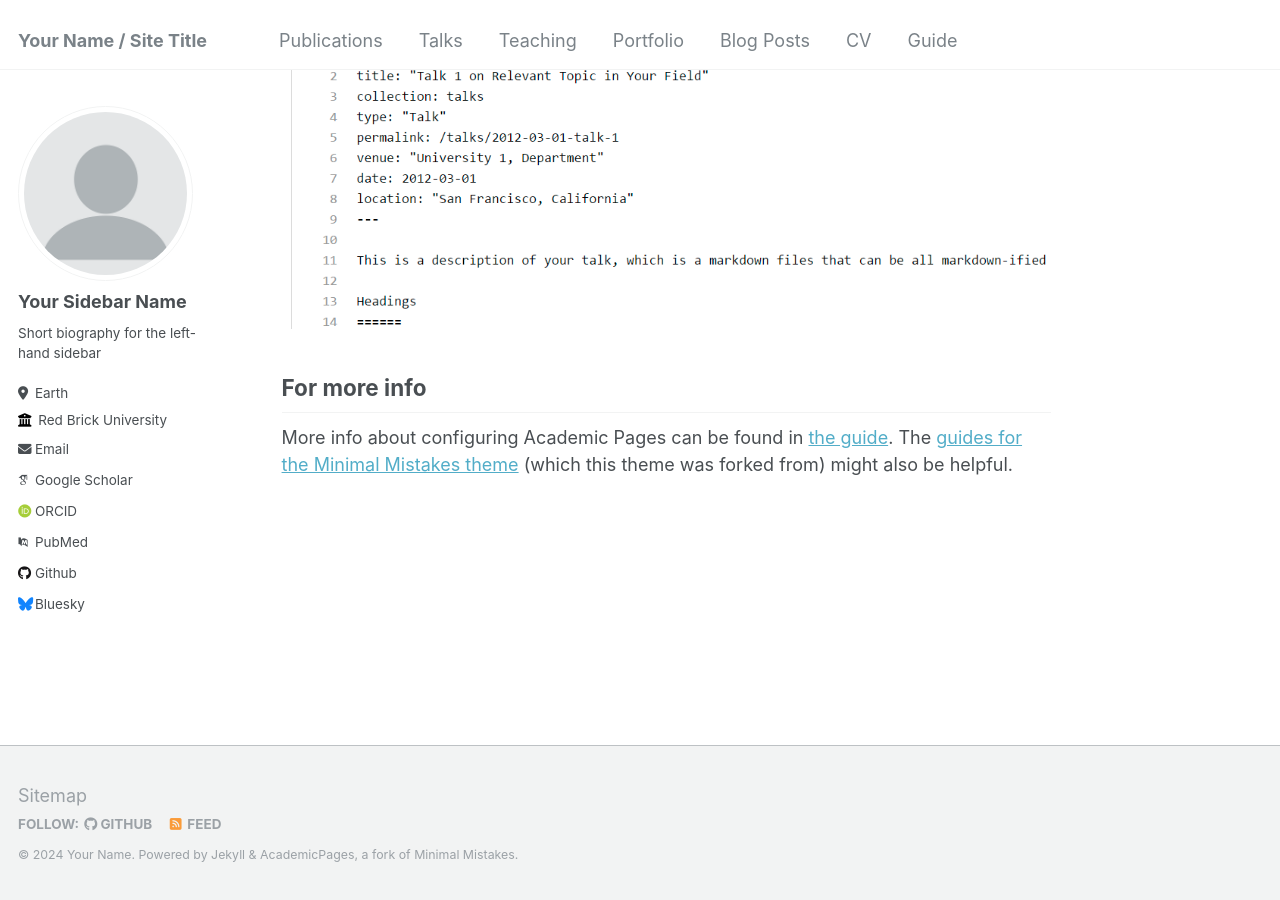
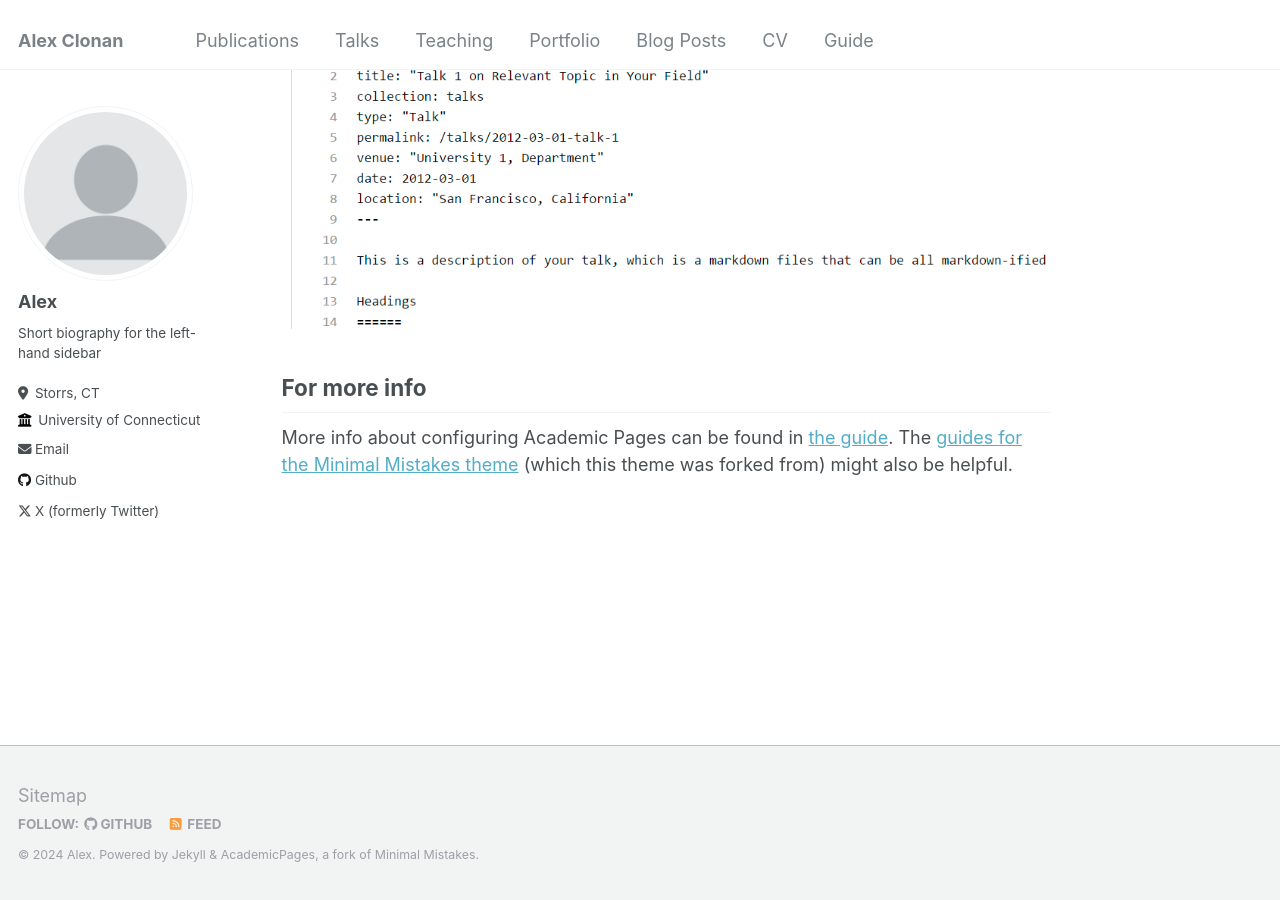
Before and after one commit to aclonan/aclonan.github.io, a Jekyll site: the page built from _pages/about.md, in a window 1280 px wide and 900 px high, scrolled down 2660 px. Built offline with Jekyll 4.4.1, drawn with Linux system fonts in a browser that asks for light colours; some web fonts are replaced.

Commit message:
Update _config.yml

```diff
--- a/_config.yml
+++ b/_config.yml
@@ -8,13 +8,13 @@
 
 # Basic Site Settings
 locale                   : "en-US"
-title                    : "Your Name / Site Title"
+title                    : "Alex Clonan"
 title_separator          : "-"
-name                     : &name "Your Name"
-description              : &description "personal description"
-url                      : https://academicpages.github.io # the base hostname & protocol for your site e.g. "https://mmistakes.github.io"
+name                     : &name "Alex"
+description              : &description "Alex|Brains|Ears|Models"
+url                      : https://academicpages.github.io # the base hostname & protocol for your site e.g. "https://alonan.github.io"
 baseurl                  : "" # the subpath of your site, e.g. "/blog"
-repository               : "academicpages/academicpages.github.io"
+repository               : "aclonan/aclonan.github.io"
 
 # Site Author - The following control what appear as part of the author content on the side bar.
 #               If a field is blank the icon and link will not appear, otherwise it will be shown.
@@ -22,32 +22,32 @@ repository               : "academicpages/academicpages.github.io"
 author:
   # Biographic information
   avatar           : "profile.png"
-  name             : "Your Sidebar Name"
-  pronouns         : # example: "she/her"
+  name             : "Alex"
+  pronouns         : # example: "he/him"
   bio              : "Short biography for the left-hand sidebar"
-  location         : "Earth"
-  employer         : "Red Brick University"
+  location         : "Storrs, CT"
+  employer         : "University of Connecticut"
   uri              : # URL
-  email            : "none@example.org"
+  email            : "alex.clonan@uconn.edu"
 
   # Academic websites
   arxiv            : # URL - Update with the correct link to your profile
-  googlescholar    : "https://scholar.google.com/citations?user=PS_CX0AAAAAJ"
+  googlescholar    : #"https://scholar.google.com/citations?user=PS_CX0AAAAAJ"
   impactstory      : # URL
-  orcid            : "http://orcid.org/yourorcidurl"
-  pubmed           : "https://www.ncbi.nlm.nih.gov/pubmed/?term=john+snow"
+  orcid            : #"http://orcid.org/yourorcidurl"
+  pubmed           : #"https://www.ncbi.nlm.nih.gov/pubmed/?term=john+snow"
   researchgate     : # URL
 
   # Repositories and software development
   bitbucket        : # Username - Update with your username on the site
   codepen          : # Username
   dribbble         : # Username
-  github           : "academicpages"
+  github           : "aclonan"
   kaggle           : # Username
   stackoverflow    : # User number or user number and name (i.e., use "1" or "1/jeff-atwood")
 
   # Social media
-  bluesky          : "bsky.app" # Replace this with you Bluesky username
+  bluesky          : # "bsky.app" # Replace this with you Bluesky username
   facebook         : # Username
   flickr           : # Username
   foursquare       : # Username
@@ -64,7 +64,7 @@ author:
   steam            : # Username
   telegram         : # URL
   tumblr           : # Username
-  twitter          : # Username for X / Twitter
+  twitter          : AlexCarmenClo # Username for X / Twitter
   vine             : # Username
   weibo            : # Username
   wikipedia        : # Username
```
